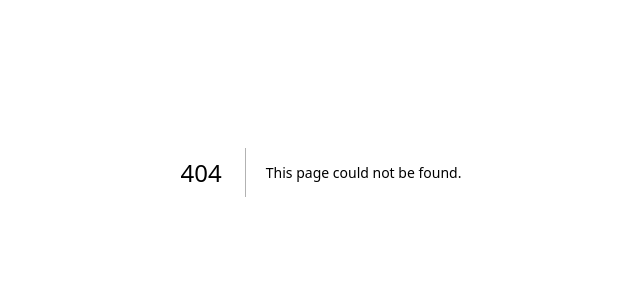
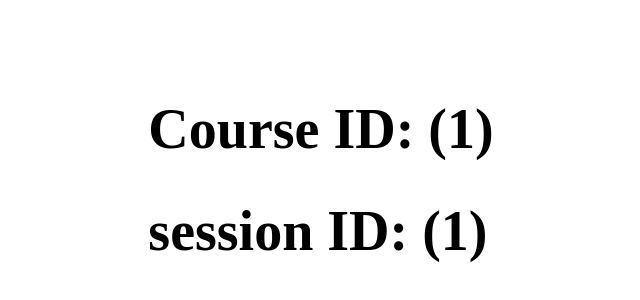
Before and after one commit to engrmh/first-next-app, a Next.js app: page /courses/1/sessions/1 in a window 1280 px wide. Before the commit this address had no page. Shown: the part 228-528 px from the top of the page, without its empty margins (319-959 px from the left). Built offline with nearby package versions, Linux system fonts and the light colour scheme.

Commit message:
feat: routes dynamic & statics

```diff
--- /dev/null
+++ b/pages/courses/[shortName]/sessions/[sessionID].js
@@ -0,0 +1,13 @@
+import { useRouter } from "next/router";
+import React from "react";
+
+export default function sessionID() {
+  const router = useRouter();
+
+  return (
+    <>
+      <h1>Course ID: ({router.query.shortName})</h1>
+      <h1>session ID: ({router.query.sessionID})</h1>
+    </>
+  );
+}
```
Also changed, not shown: pages/courses/[id].js (deleted, +0 -7 lines), pages/users/[userId]/courses.js (added, +9 -0 lines), 1 other file (tests, documents, lock files or other folders).
